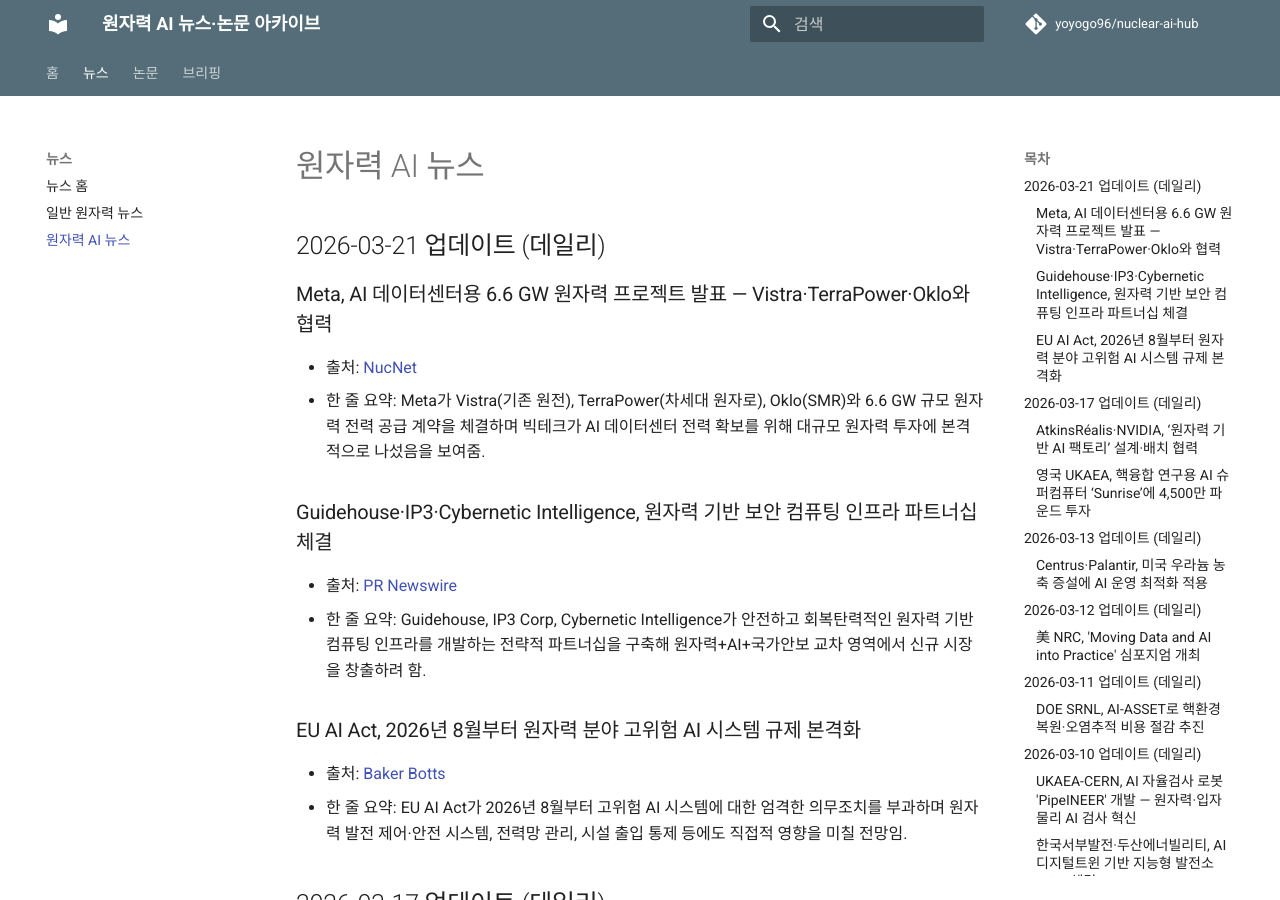
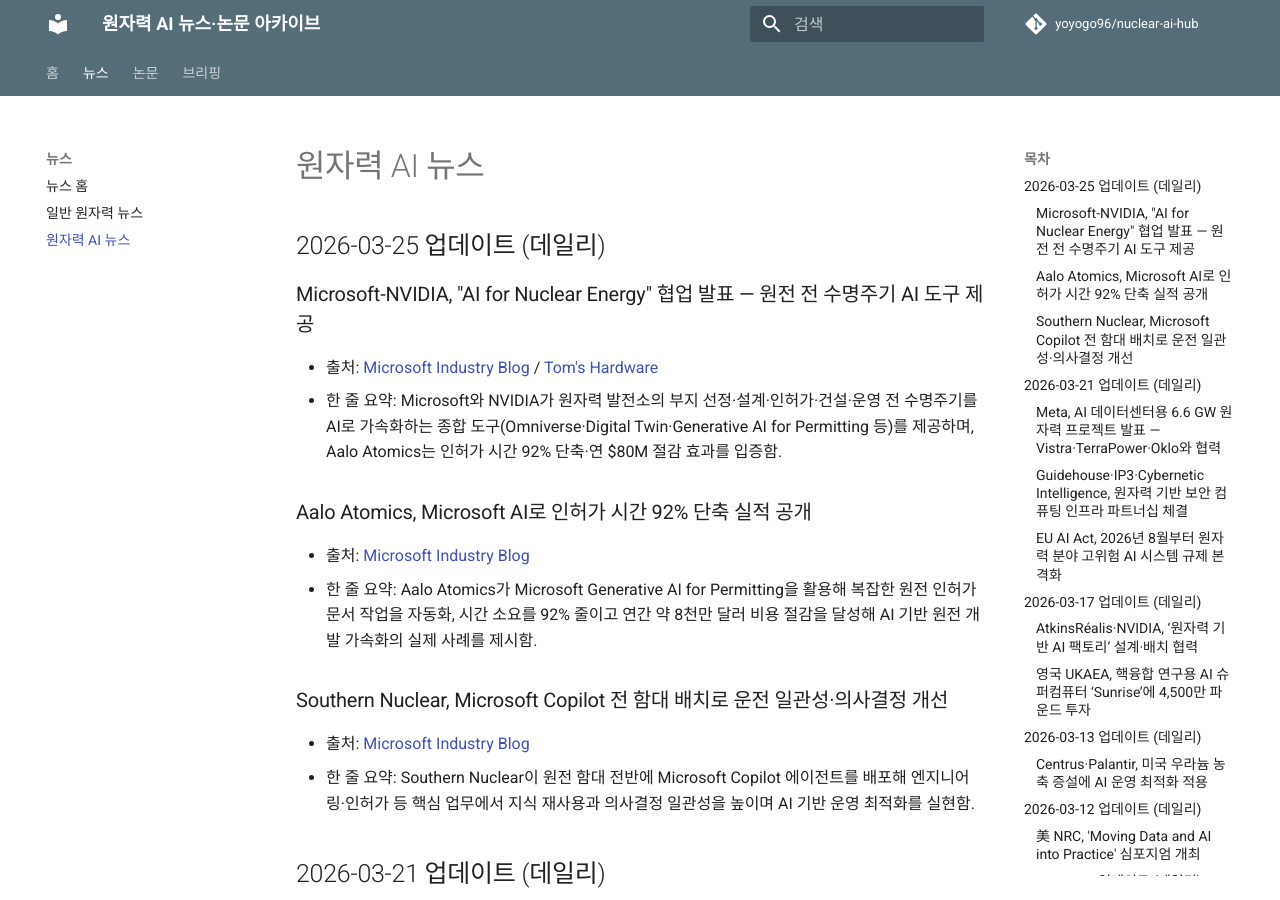
Before and after one commit to yoyogo96/nuclear-ai-hub, an MkDocs documentation site: the page built from docs/news/nuclear-ai.md, in a window 1280 px wide and 900 px high. Built offline with MkDocs 1.6.1 and Material for MkDocs 9.7.7, drawn with Linux system fonts in a browser that asks for light colours; comment, search, counter and statistics services are not loaded.

Commit message:
Daily update: 2026-03-25
News:
- Nuclear AI: 3 items (Microsoft-NVIDIA AI for Nuclear collaboration, Aalo Atomics permitting success, Southern Nuclear Copilot deployment)
- Nuclear: 3 items (Uzbekistan-Russia SMR progress, Nucleareurope EU action plan, Vietnam-Russia nuclear agreement)

Papers: No new nuclear AI papers (reviewed arXiv, no new relevant submissions)

```diff
--- a/docs/news/nuclear-ai.md
+++ b/docs/news/nuclear-ai.md
@@ -1,4 +1,18 @@
 # 원자력 AI 뉴스
+
+## 2026-03-25 업데이트 (데일리)
+
+### Microsoft-NVIDIA, "AI for Nuclear Energy" 협업 발표 — 원전 전 수명주기 AI 도구 제공
+- 출처: [Microsoft Industry Blog](https://www.microsoft.com/en-us/industry/blog/energy-and-resources/2026/03/24/ai-for-nuclear-energy-powering-an-intelligent-resilient-future/) / [Tom's Hardware](https://www.tomshardware.com/tech-industry/microsoft-and-nvidia-launch-ai-tools-to-speed-up-nuclear-power-plant-permitting-and-construction)
+- 한 줄 요약: Microsoft와 NVIDIA가 원자력 발전소의 부지 선정·설계·인허가·건설·운영 전 수명주기를 AI로 가속화하는 종합 도구(Omniverse·Digital Twin·Generative AI for Permitting 등)를 제공하며, Aalo Atomics는 인허가 시간 92% 단축·연 $80M 절감 효과를 입증함.
+
+### Aalo Atomics, Microsoft AI로 인허가 시간 92% 단축 실적 공개
+- 출처: [Microsoft Industry Blog](https://www.microsoft.com/en-us/industry/blog/energy-and-resources/2026/03/24/ai-for-nuclear-energy-powering-an-intelligent-resilient-future/)
+- 한 줄 요약: Aalo Atomics가 Microsoft Generative AI for Permitting을 활용해 복잡한 원전 인허가 문서 작업을 자동화, 시간 소요를 92% 줄이고 연간 약 8천만 달러 비용 절감을 달성해 AI 기반 원전 개발 가속화의 실제 사례를 제시함.
+
+### Southern Nuclear, Microsoft Copilot 전 함대 배치로 운전 일관성·의사결정 개선
+- 출처: [Microsoft Industry Blog](https://www.microsoft.com/en-us/industry/blog/energy-and-resources/2026/03/24/ai-for-nuclear-energy-powering-an-intelligent-resilient-future/)
+- 한 줄 요약: Southern Nuclear이 원전 함대 전반에 Microsoft Copilot 에이전트를 배포해 엔지니어링·인허가 등 핵심 업무에서 지식 재사용과 의사결정 일관성을 높이며 AI 기반 운영 최적화를 실현함.
 
 ## 2026-03-21 업데이트 (데일리)
 
--- a/docs/news/nuclear.md
+++ b/docs/news/nuclear.md
@@ -1,4 +1,18 @@
 # 일반 원자력 뉴스
+
+## 2026-03-25 업데이트 (데일리)
+
+### 우즈베키스탄-러시아, SMR 건설 본격화 — 첫 콘크리트 타설
+- 출처: [World Nuclear News](https://world-nuclear-news.org/articles/uzbekistan-russia-mark-smr-construction-progress)
+- 한 줄 요약: 우즈베키스탄 첫 원전 부지에서 RITM-200N SMR 2기 + VVER-1000 2기(총 2.1GW) 건설을 위한 기초 콘크리트 타설이 시작되며 러시아 첫 SMR 수출 프로젝트가 실제 시공 단계로 진입함.
+
+### Nucleareurope, EU 원자력 투자 활성화 행동계획 발표
+- 출처: [World Nuclear News](https://world-nuclear-news.org/articles/nucleareurope-releases-action-plan-to-stimulate-eu-nuclear-investments)
+- 한 줄 요약: EU 원자력 산업협의체 Nucleareurope이 주요 EU 정책을 활용해 원자력 배치를 가속화하는 행동계획을 발표하며 유럽 원전 투자 모멘텀을 제도적으로 뒷받침함.
+
+### 베트남-러시아, 신규 원전 건설 정부간 협정 체결
+- 출처: [World Nuclear News](https://world-nuclear-news.org/articles/vietnam-russia-intergovernmental-agreement-on-new-nuclear)
+- 한 줄 요약: 베트남과 러시아가 새로운 원자력 발전소 건설을 위한 정부간 협정을 체결하며 아시아 원전 시장 확대 움직임이 구체화됨.
 
 ## 2026-03-23 업데이트 (데일리)
 
--- a/docs/papers/index.md
+++ b/docs/papers/index.md
@@ -1,3 +1,10 @@
+# 2026-03-25 업데이트
+
+- 지난 24시간 기준으로 arXiv 및 주요 학술 소스를 재확인했지만, 기존 반영본과 중복되지 않는 원자력+인공지능 핵심 신규 논문/프리프린트는 확인되지 않았습니다.
+- 따라서 오늘은 논문 목록을 추가하지 않고 "신규 없음" 상태로 갱신합니다.
+
+---
+
 # 2026-03-24 업데이트
 
 - 지난 24시간 기준으로 arXiv 및 주요 학술 소스를 재확인했지만, 기존 반영본과 중복되지 않는 원자력+인공지능 핵심 신규 논문/프리프린트는 확인되지 않았습니다.
```
Also changed, not shown: docs/news/index.md (+6 -0 lines).
